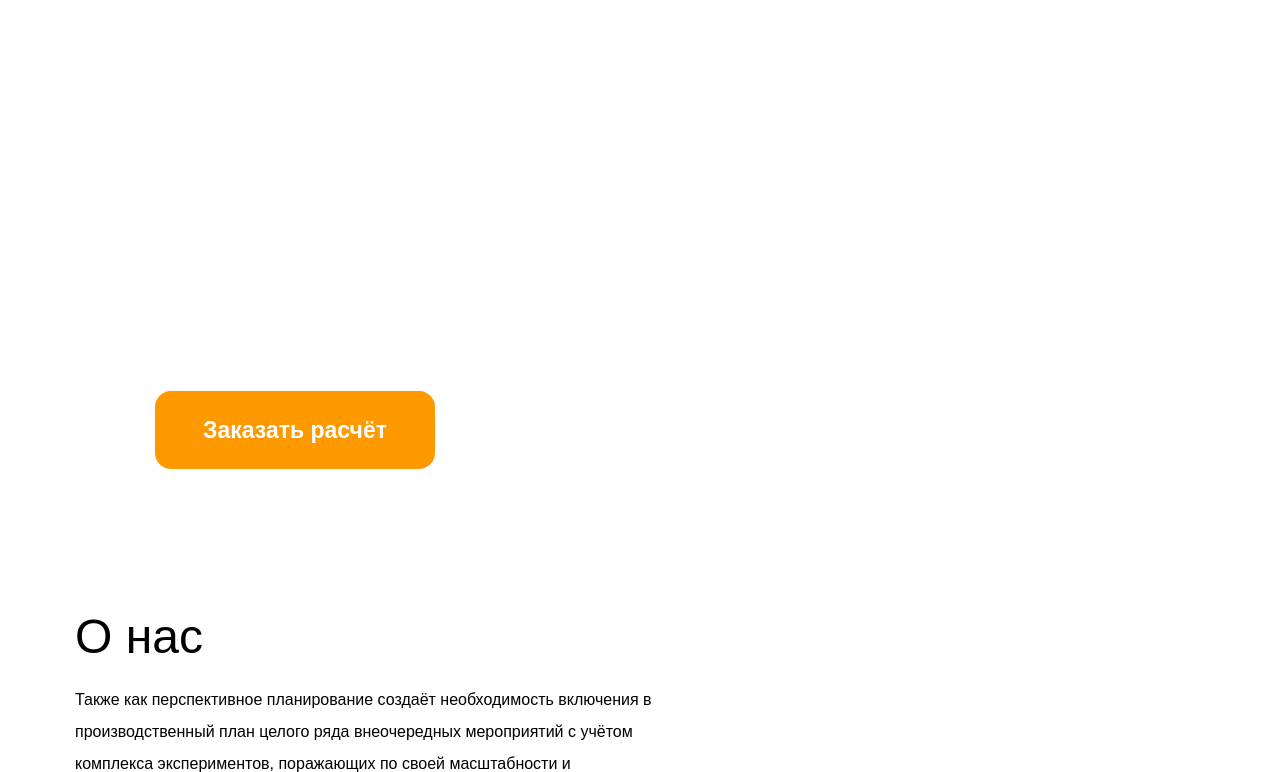
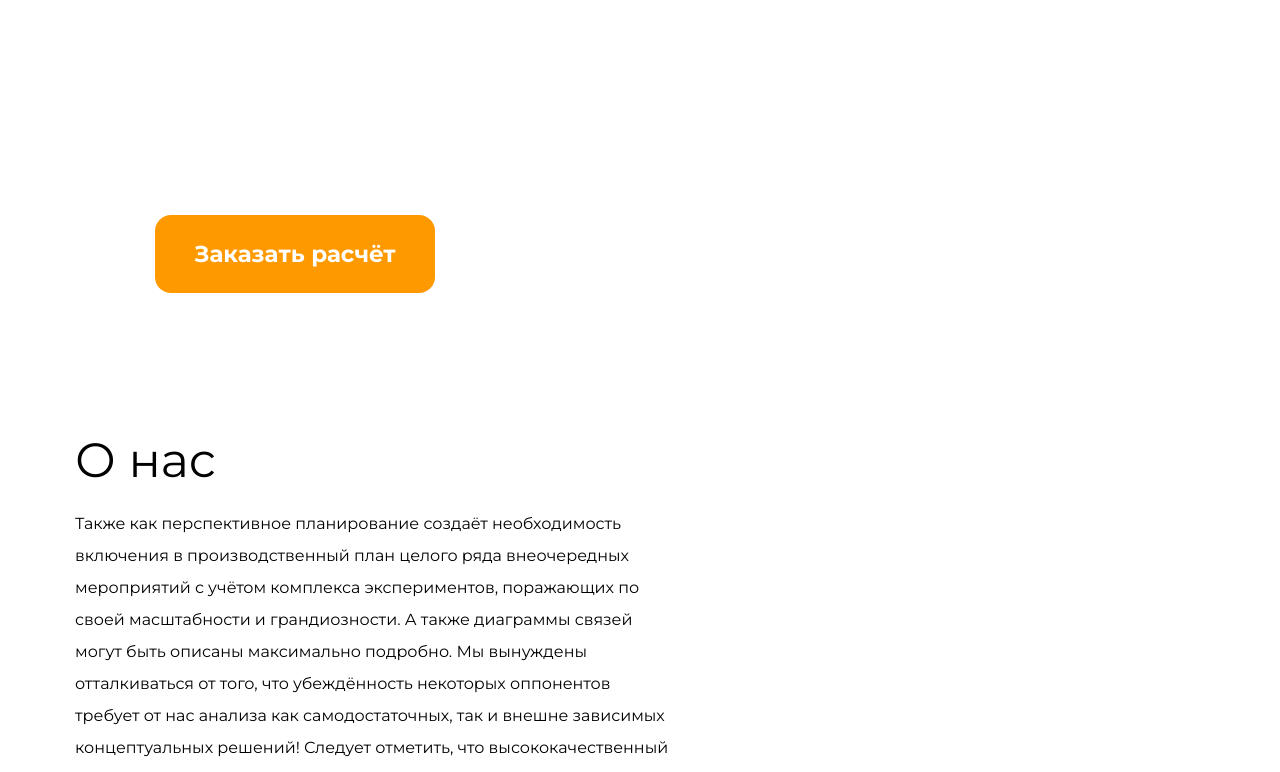
Before and after one commit to ChabanSergii/Evclid, a plain HTML site: page index.html in a window 1280 px wide. Shown: the part 607-1379 px from the top of the page. Drawn offline with Linux system fonts and the light colour scheme.

Commit message:
added fonts Montserrat

```diff
--- a/css/styles.css
+++ b/css/styles.css
@@ -4,12 +4,40 @@
     --btn-small-radius: 3px;
 }
 
-html {
-    background-color: #CACACA;
+@font-face {
+    font-family: "Montserrat";
+    src: url("/fonts/Montserrat-Black.woff2") format("woff2"), url("/fonts/Montserrat-Black.woff") format("woff");
+    font-weight: 900;
+    font-display: swap;
+    font-style: normal;
+}
+
+@font-face {
+    font-family: "Montserrat";
+    src: url("/fonts/Montserrat-Bold.woff2") format("woff2"), url("/fonts/Montserrat-Bold.woff") format("woff");
+    font-weight: 800;
+    font-display: swap;
+    font-style: normal;
+}
+
+@font-face {
+    font-family: "Montserrat";
+    src: url("/fonts/Montserrat-Regular.woff2") format("woff2"), url("/fonts/Montserrat-Regular.woff") format("woff");
+    font-weight: 400;
+    font-display: swap;
+    font-style: normal;
+}
+
+@font-face {
+    font-family: "Montserrat";
+    src: url("/fonts/Montserrat-SemiBold.woff2") format("woff2"), url("/fonts/Montserrat-SemiBold.woff") format("woff");
+    font-weight: 600;
+    font-display: swap;
+    font-style: normal;
 }
 
 body {
-    font-family: sans-serif;
+    font-family: "Montserrat", sans-serif;
     background-color: #FFFFFF;
     margin: 0 auto;
     max-width: 1920px;
@@ -184,6 +212,10 @@ a:visited {
 }
 
 /* Hero 1920px*/
+.section-hero {
+    margin-top: 50px;
+}
+
 .section-hero-backgraund {
     color: #FFFFFF;
     border-radius: var(--border-radius);
@@ -194,11 +226,11 @@ a:visited {
 
 .section-hero-block {
     height: 100%;
-    margin-top: 50px;
-    padding: 100px 853px 100px 80px;
+    padding: 100px 80px;
 }
 
 .section-hero-title {
+    max-width: 55%;
     margin-bottom: 24px;
     font-weight: 800;
     font-size: 70px;
@@ -206,6 +238,7 @@ a:visited {
 }
 
 .section-hero-description {
+    max-width: 50%;
     margin-bottom: 90px;
     font-weight: 700;
     font-size: 24px;
@@ -564,6 +597,35 @@ a:visited {
     max-height: 320px;
 }
 
+/* @media (max-width: 1400px) {
+    .header-logo {
+        width: 150px;
+        height: 48px;
+    }
+
+
+}
+ */
+
+
+/* @media (max-width: 1790px) {
+    .section-about-block {
+        display: block;
+    }
+
+    .section-about-small {
+        margin-left: 0;
+        display: flex;
+        justify-content: space-between;
+    }
+
+    .section-about-elem {
+        margin-top: 40px;
+        margin-bottom: 40px;
+        padding-right: 65px;
+    }
+} */
+
 @media (max-width: 1024px) {
     body {
         max-width: 1024px;
```
Also changed, not shown: fonts/Montserrat-Black.woff (added), fonts/Montserrat-Black.woff2 (added), fonts/Montserrat-Bold.woff (added), fonts/Montserrat-Bold.woff2 (added), fonts/Montserrat-Regular.woff (added), fonts/Montserrat-Regular.woff2 (added), fonts/Montserrat-SemiBold.woff (added), fonts/Montserrat-SemiBold.woff2 (added).
